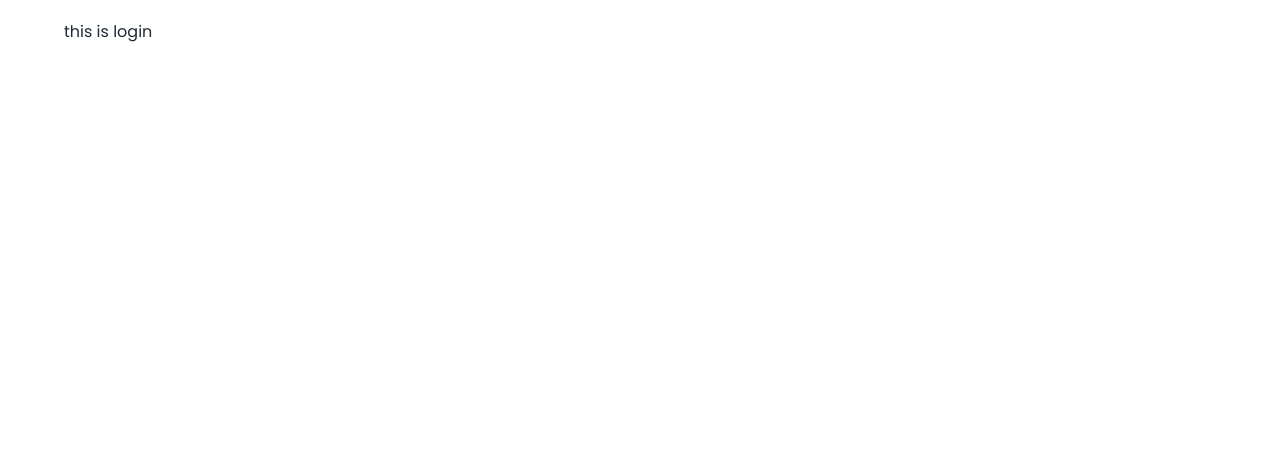
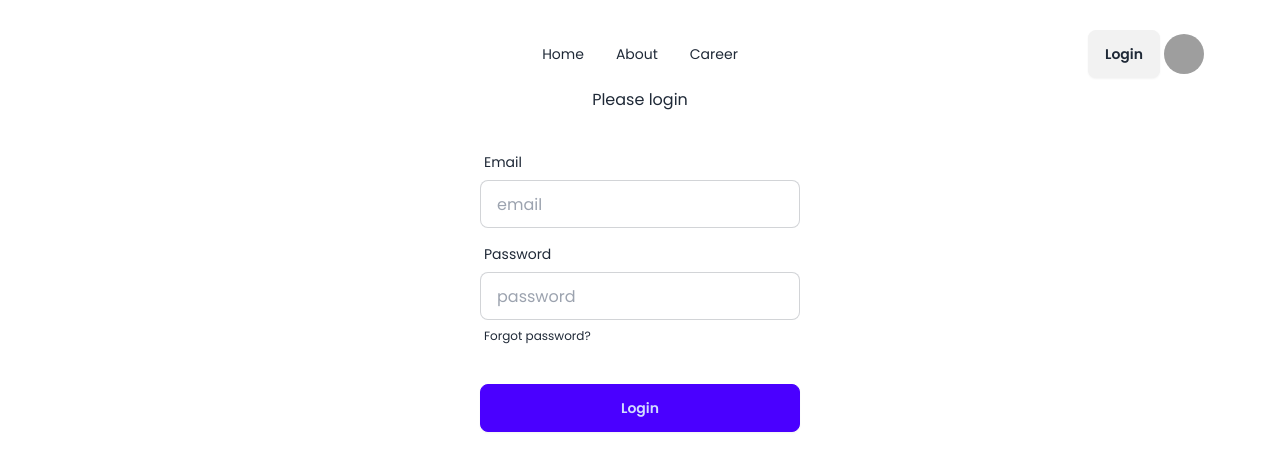
Before and after one commit to Shariful4447/news-portal-website, a React (Vite) app: page /login in a window 1280 px wide. Shown: the top 470 px of the page. Built offline with nearby package versions, Linux system fonts and the light colour scheme; grey boxes are pictures that could not be loaded.

Commit message:
login page design done

```diff
--- a/src/Login/Login.jsx
+++ b/src/Login/Login.jsx
@@ -1,9 +1,38 @@
+import Navbar from "../Pages/Shared/Navbar/Navbar";
 
 
 const Login = () => {
     return (
         <div>
-            <h2>this is login</h2>
+            <Navbar></Navbar>
+
+
+                <div className="max-w-96 mx-auto text-center">
+                    <div>
+                        <h2>Please login</h2>
+                    </div>
+                    <form className="card-body">
+                        <div className="form-control">
+                        <label className="label">
+                            <span className="label-text">Email</span>
+                        </label>
+                        <input type="email" placeholder="email" className="input input-bordered" required />
+                        </div>
+                        <div className="form-control">
+                        <label className="label">
+                            <span className="label-text">Password</span>
+                        </label>
+                        <input type="password" placeholder="password" className="input input-bordered" required />
+                        <label className="label">
+                            <a href="#" className="label-text-alt link link-hover">Forgot password?</a>
+                        </label>
+                        </div>
+                        <div className="form-control mt-6">
+                        <button className="btn btn-primary">Login</button>
+                        </div>
+                    </form>
+                </div>
+
         </div>
     );
 };
```
